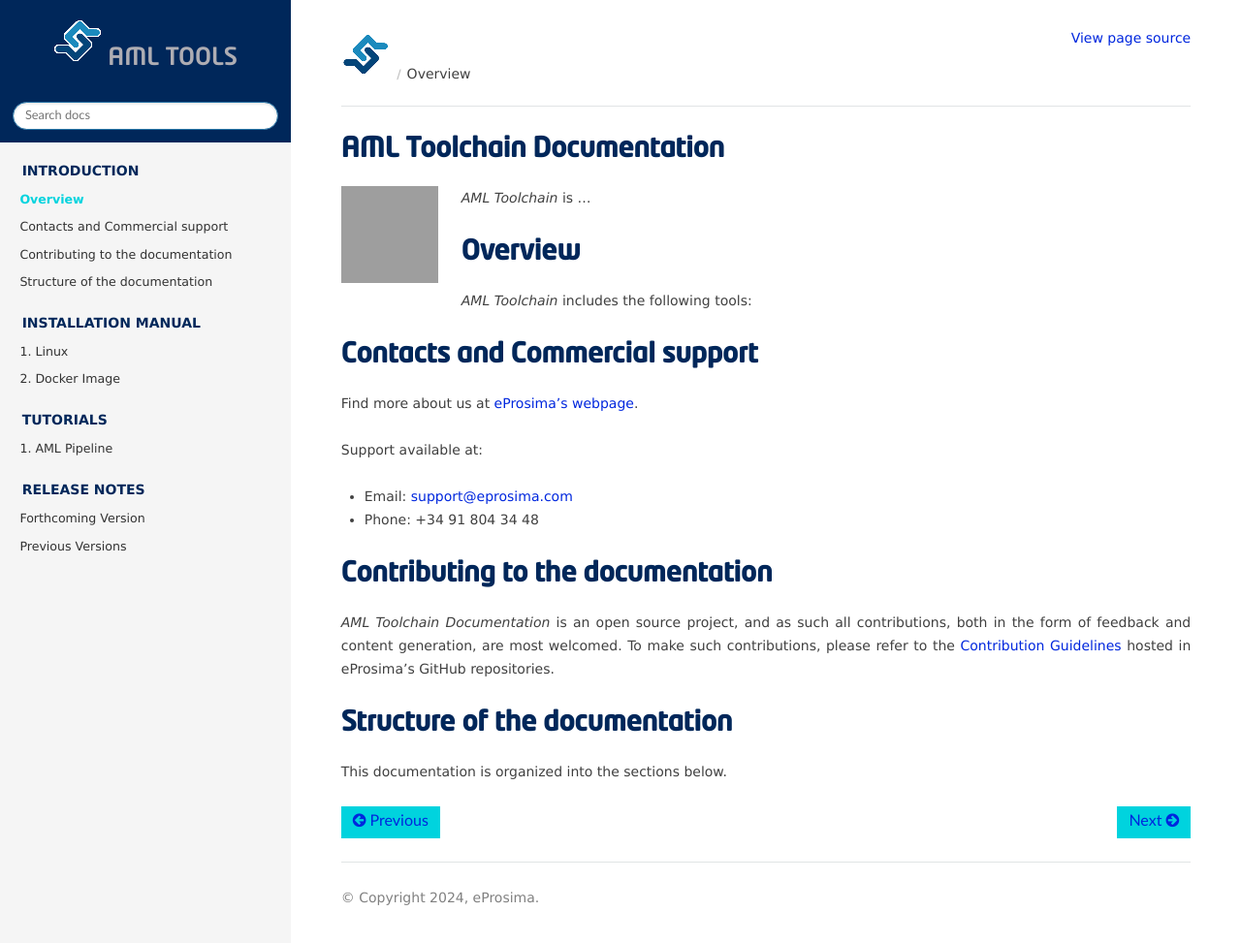
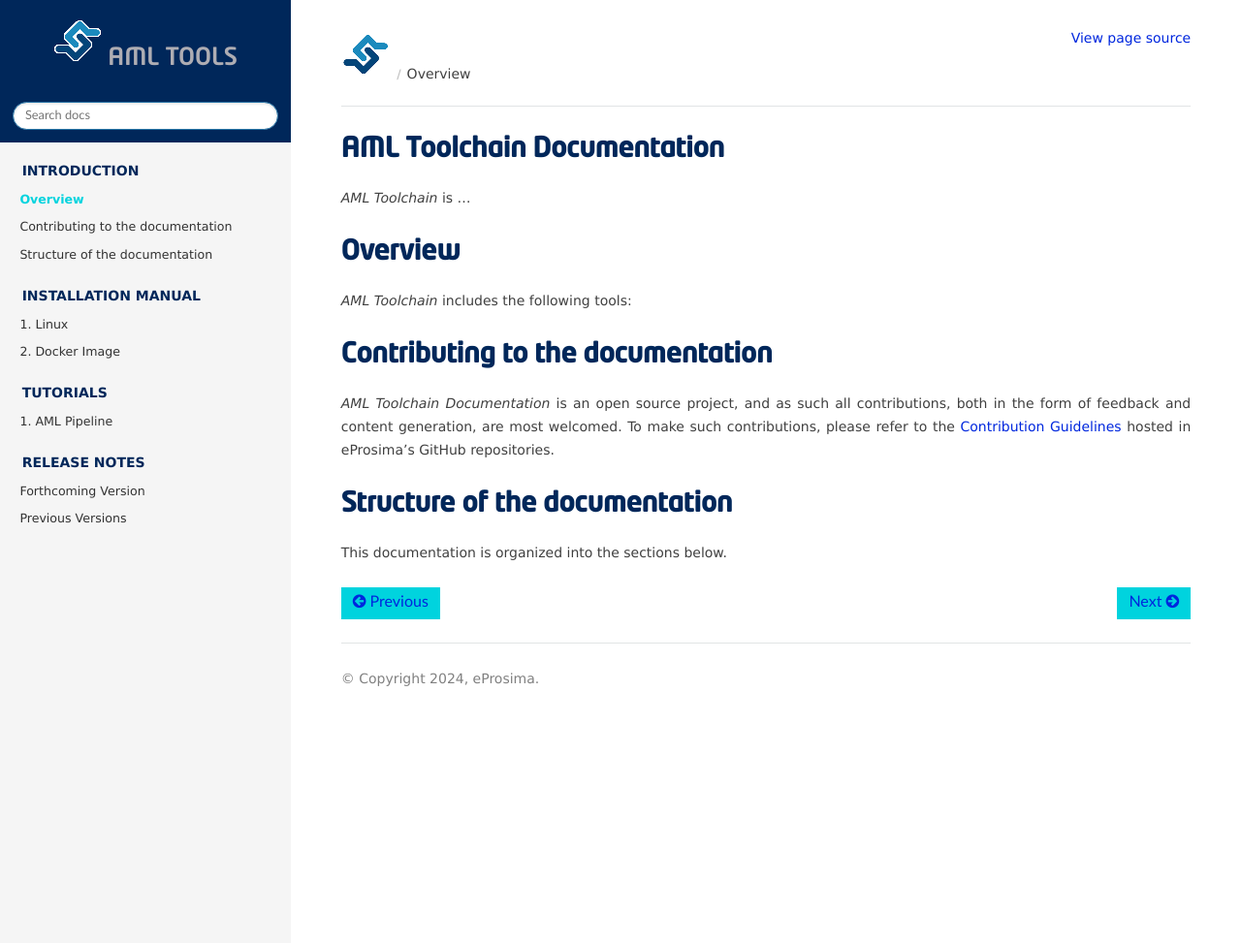
Before and after one commit to eProsima/AML-Tools, a Sphinx documentation site: the page built from docs/rst/formalia/titlepage.rst, in a window 1280 px wide and 976 px high. Shown: the top 973 px of the window at 97% size. Built offline with Sphinx 7.4.7 and the Read the Docs theme 2.0.0, drawn with Linux system fonts in a browser that asks for light colours; the version number could not be read and is left out; grey boxes are pictures that could not be loaded.

Commit message:
Fix titlepage images (#2)
Signed-off-by: Raul Sanchez-Mateos <raul@eprosima.com>

```diff
--- a/docs/rst/formalia/titlepage.rst
+++ b/docs/rst/formalia/titlepage.rst
@@ -3,13 +3,6 @@
   <h1>
     AML Toolchain Documentation
   </h1>
-
-.. image:: /rst/figures/eprosima_logo.svg
-  :height: 100px
-  :width: 100px
-  :align: left
-  :alt: eProsima
-  :target: http://www.eprosima.com/
 
 *AML Toolchain* is ...
 
@@ -18,18 +11,6 @@
 ########
 
 *AML Toolchain* includes the following tools:
-
-
-###############################
-Contacts and Commercial support
-###############################
-
-Find more about us at `eProsima's webpage <https://eprosima.com/>`_.
-
-Support available at:
-
-* Email: support@eprosima.com
-* Phone: +34 91 804 34 48
 
 #################################
 Contributing to the documentation
```
